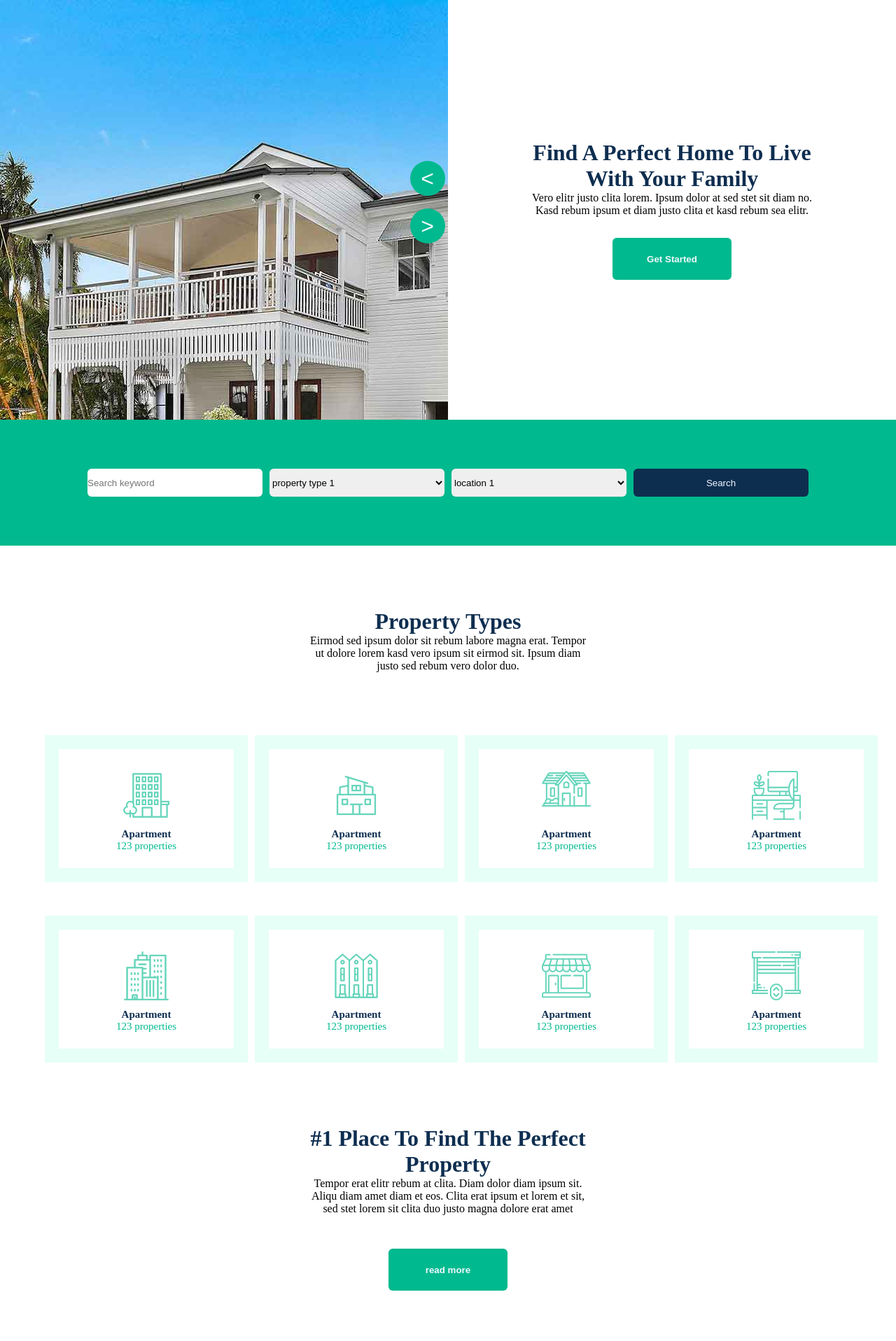
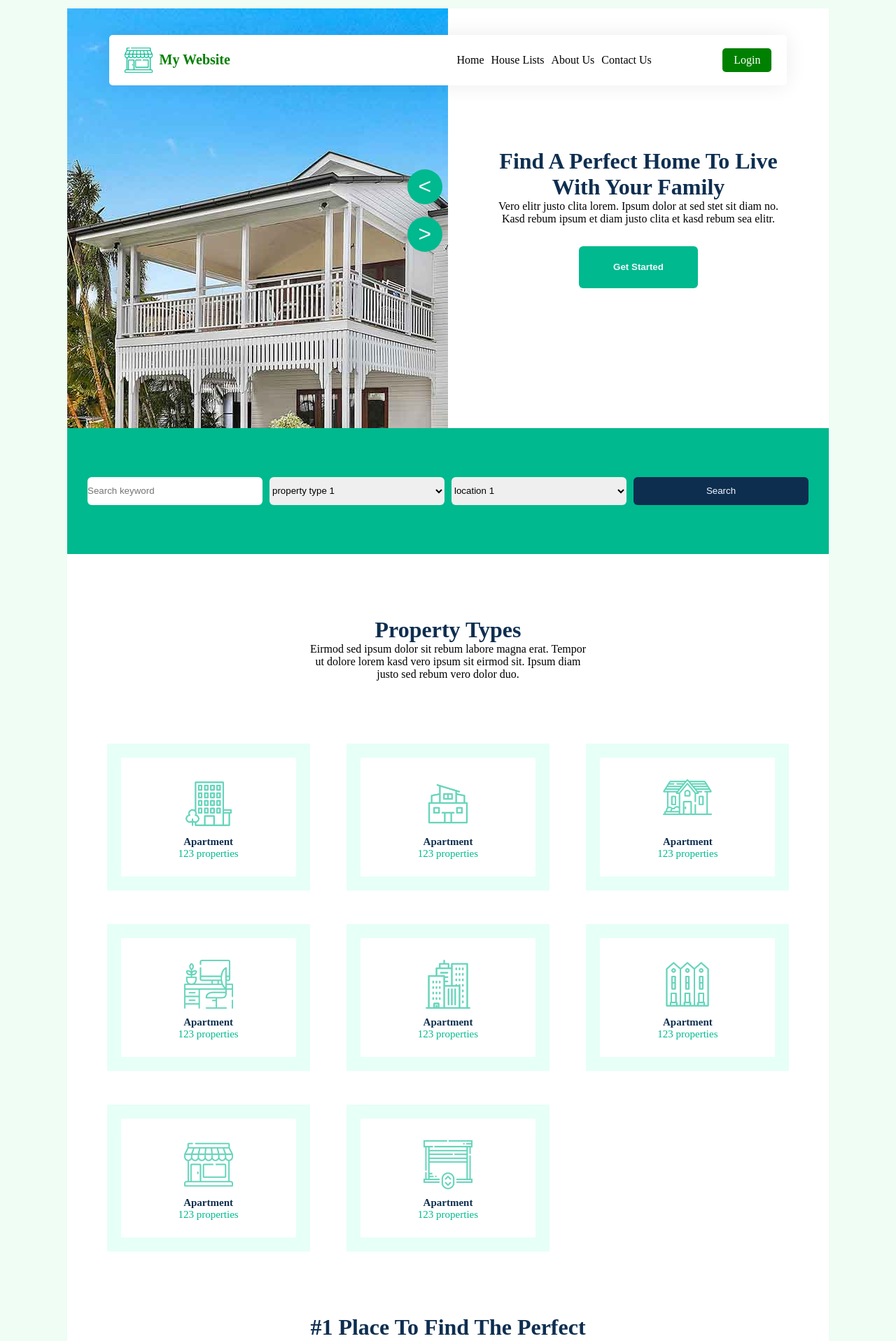
Before and after one commit to Yagth/AddisHouseRental, a PHP site: page /pages/home_page.html in a window 1280 px wide. Shown: the top 1917 px of the page at 70% size. Run offline with PHP 8.4, Linux system fonts and the light colour scheme.

Commit message:
Added a navbar

```diff
--- a/Frontend/css/home_page.css
+++ b/Frontend/css/home_page.css
@@ -4,7 +4,9 @@
 }
 
 body {
-  width: 100%;
+  background-color: #effdf5;
+  width: 85%;
+  margin: auto;
 }
 
 /* this part is the banner part  */
@@ -270,8 +272,67 @@ form {
   font-weight: 700;
 }
 
+.navbar {
+  position: relative;
+  width: 85%;
+  margin: auto;
+  z-index: 1;
+  display: flex;
+  background-color: white;
+  top: 50px;
+  border-radius: 5px;
+  display: flex;
+  justify-content: space-between;
+  align-items: center;
+  height: 50px;
+  padding: 1% 2%;
+}
+.navbar-logo {
+  display: flex;
+  align-items: center;
+}
+.navbar-logo img {
+  width: 40px;
+  height: 40px;
+  margin-right: 10px;
+}
+.navbar-title {
+  font-size: 20px;
+  color: green;
+}
+.navbar-links {
+  display: flex;
+  gap: 10px;
+}
+.navbar-links a {
+  color: black;
+  text-decoration: none;
+  font-size: 16px;
+}
+.link-container {
+  display: flex;
+  width: 450px;
+  flex-direction: row;
+  justify-content: space-between;
+  align-items: center;
+}
+.navbar-login {
+  padding: 8px 16px;
+  background-color: green;
+  color: white;
+  border-radius: 5px;
+  text-decoration: none;
+  font-size: 16px;
+}
+
 .form_button {
   background-color: #0e2e50;
+}
+
+main {
+  position: relative;
+  top: -60px;
+  background-color: white;
 }
 
 footer {
--- a/Frontend/pages/home_page.html
+++ b/Frontend/pages/home_page.html
@@ -15,6 +15,23 @@
 </head>
 
 <body>
+        <nav class="navbar">
+          <div class="navbar-logo">
+            <img src="../img/store.png" alt="Logo">
+            <h1 class="navbar-title">My Website</h1>
+          </div>
+          <div class="link-container" >
+            <div class="navbar-links">
+                <a href="#">Home</a>
+                <a href="#">House Lists</a>
+                <a href="#">About Us</a>
+                <a href="#">Contact Us</a>
+              </div>
+              <a href="#" class="navbar-login">Login</a>
+          </div>
+
+        </nav>
+      <main>
         <div class="curousel">
             <div class="container">
                 <ul class="bannerContent">
@@ -172,6 +189,7 @@
         </div>
 
         </div>
+      </main>
 
 <!-- .................................................................................................................... -->
 
```
Lines whose indentation alone changed are shown as unchanged.
